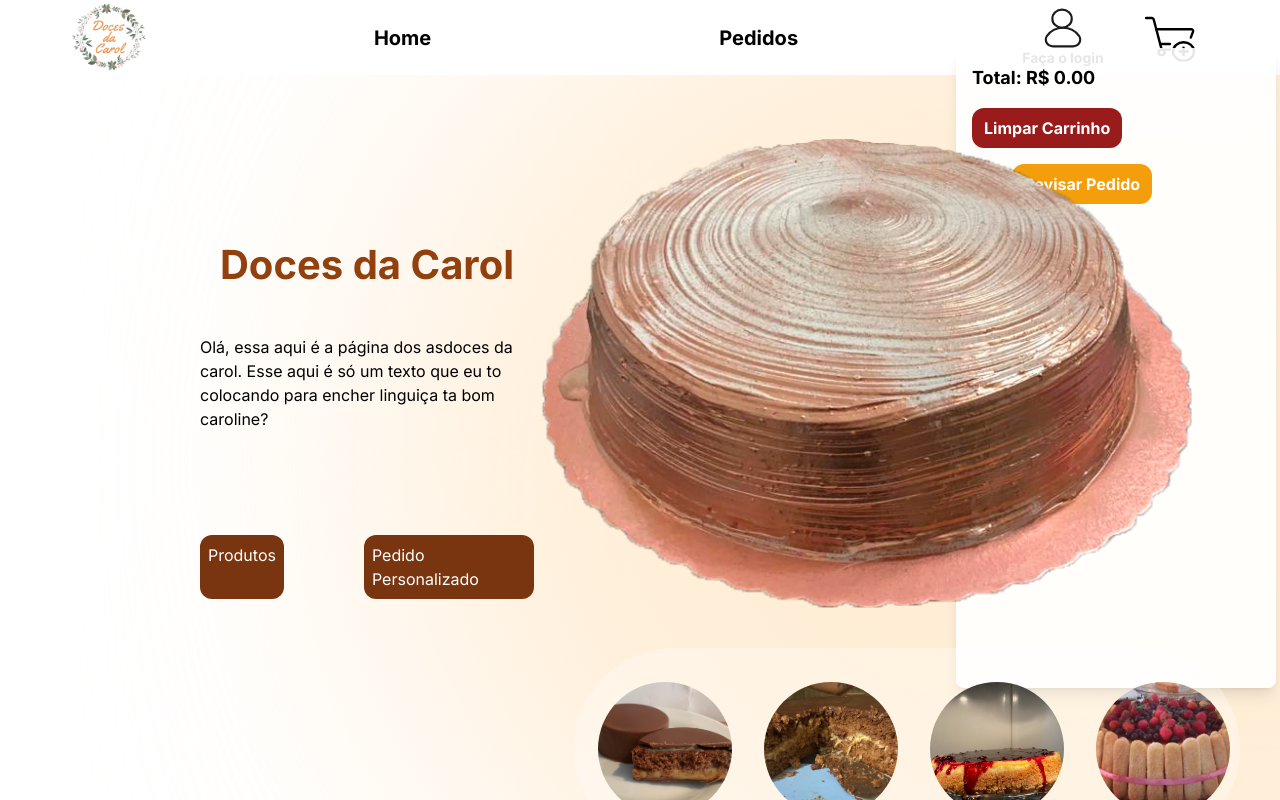
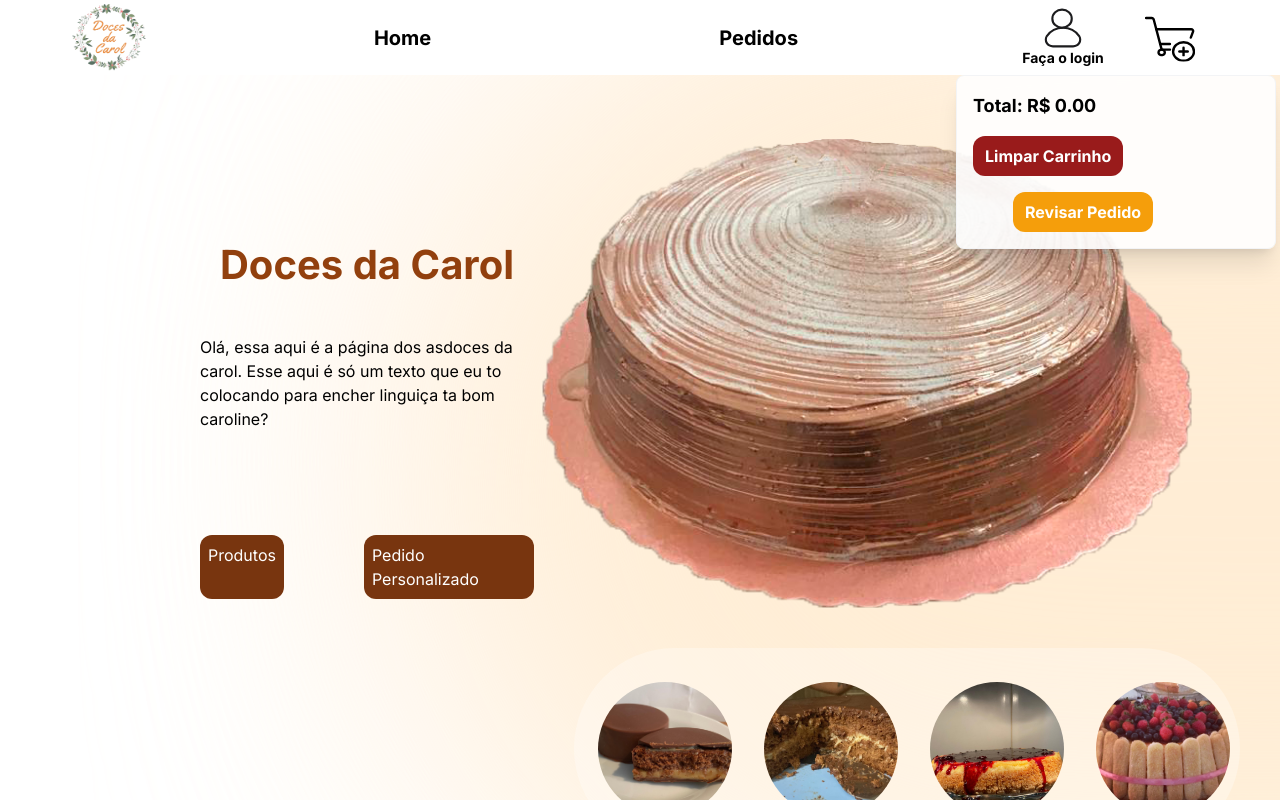
Before and after one commit to vicovaporub/doces-page, a Next.js app: page / in a window 1280 px wide. Both pictures are taken after a click on the element 1170 px from the left and 37 px from the top of the page. Shown: the top 800 px of the page. Built offline with nearby package versions, Linux system fonts and the light colour scheme.

Commit message:
added style and function to click outside and close

```diff
--- a/src/components/main-components/CartContainer.tsx
+++ b/src/components/main-components/CartContainer.tsx
@@ -1,4 +1,4 @@
-import { useEffect, useState } from "react";
+import { useEffect, useState, useRef } from "react";
 import { CartButton } from "../buttons/CartButton";
 import { CartOrder } from "./CartOrder";
 import { CheckoutButton } from "../buttons/CheckoutButton";
@@ -13,6 +13,7 @@ export const CartContainer = () => {
   const [isCartContainerHidden, setIsCartContainerHidden] = useState(true);
   const [isCheckoutVisible, setIsCheckoutVisible] = useState(false);
   const dispatch = useDispatch();
+  const cartRef = useRef<HTMLDivElement>(null);
 
   const user = useAppSelector((state) => state.authReducer.value);
   const cartList = useAppSelector((state) => state.cartReducer.products);
@@ -23,6 +24,21 @@ export const CartContainer = () => {
       0
     )
     .toFixed(2);
+
+  useEffect(() => {
+    const handleClickOutside = (event: MouseEvent) => {
+      if (cartRef.current && !cartRef.current.contains(event.target as Node)) {
+        setIsCartContainerHidden(true);
+        setIsCheckoutVisible(false);
+      }
+    };
+
+    document.addEventListener("mousedown", handleClickOutside);
+
+    return () => {
+      document.removeEventListener("mousedown", handleClickOutside);
+    };
+  }, []);
 
   useEffect(() => {
     if (Object.keys(order).length !== 0) {
@@ -69,7 +85,12 @@ export const CartContainer = () => {
     <>
       <CartButton onClick={onCartButtonClick} />
       {!isCartContainerHidden && (
-        <div className="fixed top-12 right-1 h-[80vh] w-[40vh] bg-white p-4 bg-opacity-90 overflow-auto rounded-lg shadow-lg">
+        <div
+          ref={cartRef}
+          className="absolute top-[75px] right-1 sm:max-h-[80vh] sm:h-fit w-[40vh] bg-white
+          border border-gray-100 p-4 bg-opacity-90 overflow-hidden rounded-lg shadow-xl custom-scrollbar"
+          style={{ zIndex: 9999 }}
+        >
           {isCheckoutVisible === false ? (
             <>
               <CartOrder />
```
